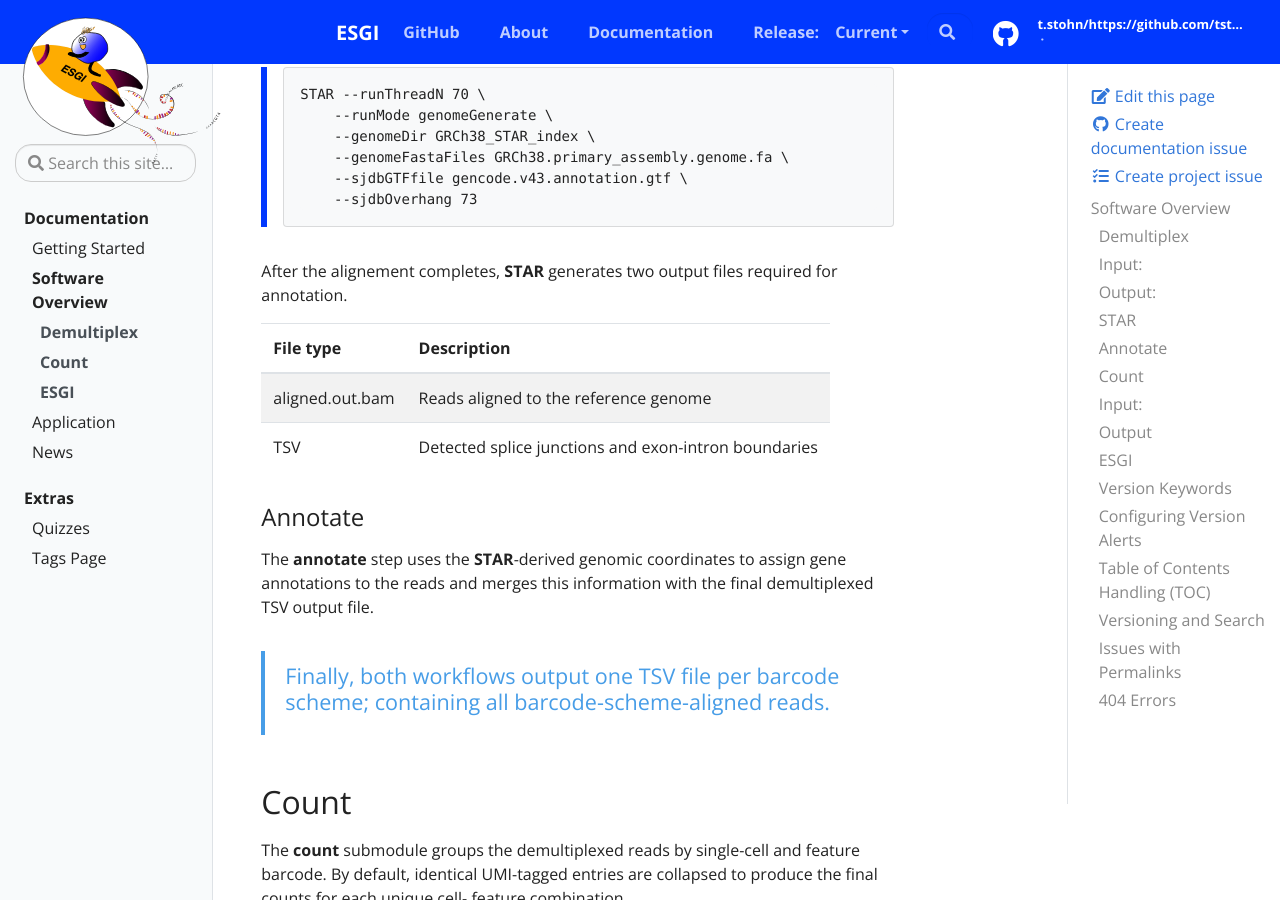
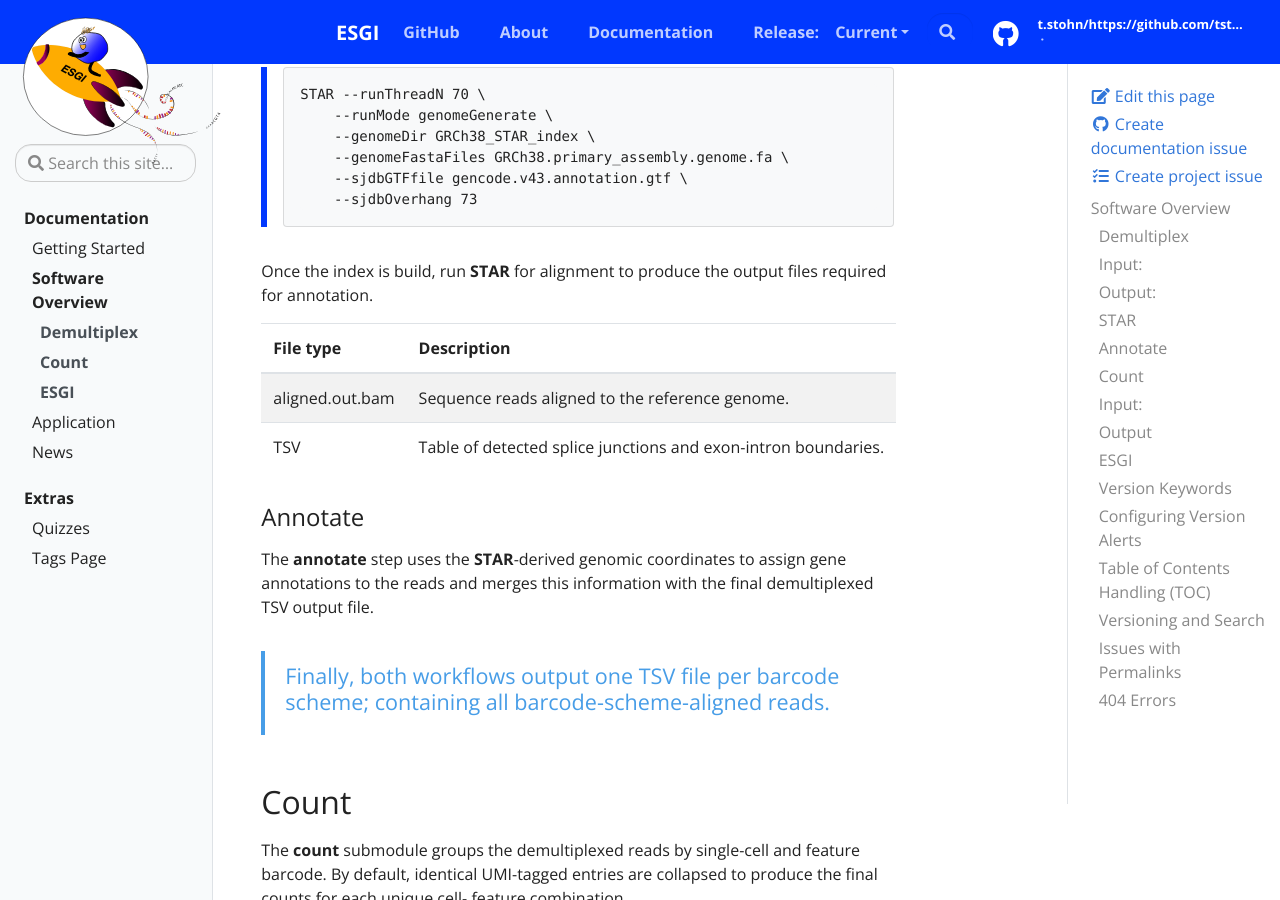
Before and after one commit to tstohn/ESGI.documentation, a Jekyll site: the page built from _docs/software-overview.md, in a window 1280 px wide and 900 px high, scrolled down 3811 px. Built offline with Jekyll 4.4.1, drawn with Linux system fonts in a browser that asks for light colours.

Commit message:
star alignment

````diff
--- a/_docs/software-overview.md
+++ b/_docs/software-overview.md
@@ -100,12 +100,12 @@ Next, generate a STAR genome index:
 >     --sjdbOverhang 73
 >```
 
-After the alignement completes, **STAR** generates two output files required for annotation.
+Once the index is build, run **STAR** for alignment to produce the output files required for annotation.
 
 | File type | Description |
 | --------- | ----------- |
-| aligned.out.bam | Reads aligned to the reference genome
-| TSV | Detected splice junctions and exon-intron boundaries
+| aligned.out.bam | Sequence reads aligned to the reference genome.
+| TSV | Table of detected splice junctions and exon-intron boundaries.
 
 ### Annotate
 The **annotate** step uses the **STAR**-derived genomic coordinates to assign gene annotations to the reads and merges this information with the final demultiplexed TSV output file.
````
